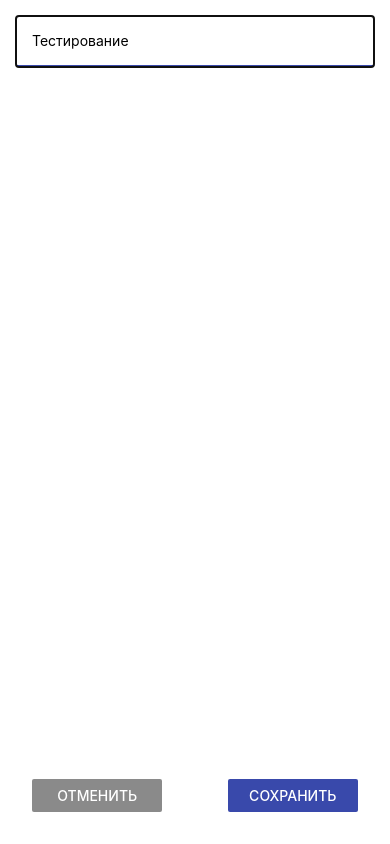
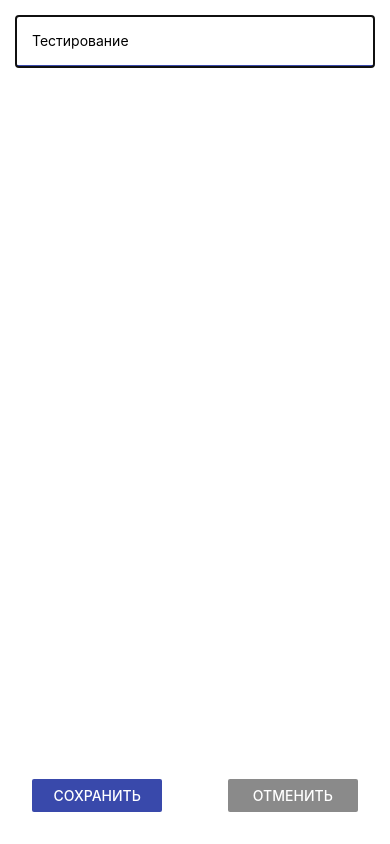
Before and after one commit to Neikan/RN.First, a React Native app: screen / in a window 390 px wide. Both pictures are taken after a click on the button "РЕДАКТИРОВАТЬ". Built offline with nearby package versions, Linux system fonts and the light colour scheme.

Commit message:
feat(EditTodo): refactor component

```diff
--- a/src/components/EditTodo/index.tsx
+++ b/src/components/EditTodo/index.tsx
@@ -59,10 +59,10 @@ export const EditTodo: FC<IProps> = ({ isVisible, todoTitle, onCancel, onSave })
 
         <View style={styles.buttons}>
           <View style={styles.button}>
-            <Button color={DefaultTheme.GRAY_500} title='Отменить' onPress={onCancel} />
+            <Button color={DefaultTheme.BRAND_500} title='Сохранить' onPress={handlePress} />
           </View>
           <View style={styles.button}>
-            <Button color={DefaultTheme.BRAND_500} title='Сохранить' onPress={handlePress} />
+            <Button color={DefaultTheme.GRAY_500} title='Отменить' onPress={onCancel} />
           </View>
         </View>
       </View>
```
